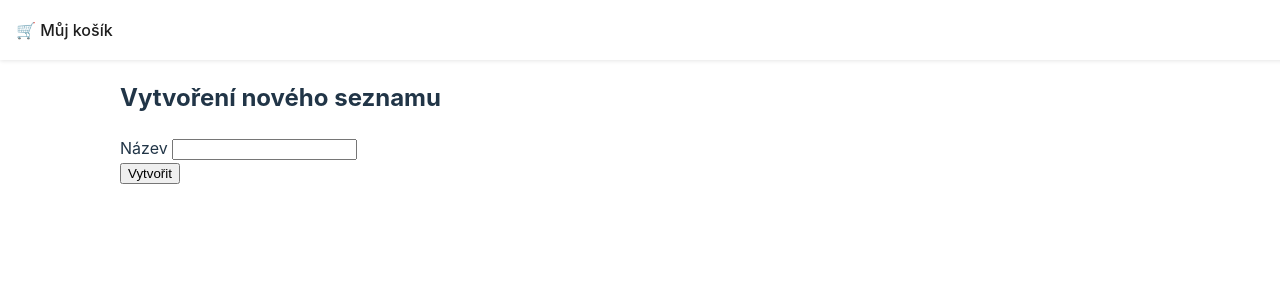
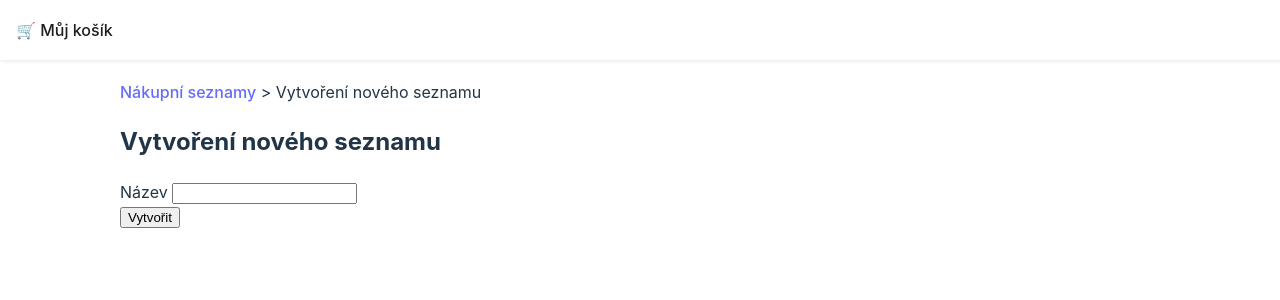
Before and after one commit to azlato/shoppingListsReact, a React (Vite) app in the folder web/: page /lists/create in a window 1280 px wide. Shown: the top 300 px of the page. Built offline with nearby package versions, Linux system fonts and the light colour scheme; no server answers.

Commit message:
Breadcrumbs for easy nav

```diff
--- /dev/null
+++ b/web/src/components/breadcrumbs/Breadcrumbs.tsx
@@ -0,0 +1,19 @@
+import { Link } from 'react-router-dom';
+
+interface IProps {
+  title: string;
+}
+
+function BreadCrumbs({ title }: IProps) {
+  return (
+    <div>
+      <Link to="/">Nákupní seznamy</Link>
+      {' '}
+      {'>'}
+      {' '}
+      {title}
+    </div>
+  );
+}
+
+export default BreadCrumbs;
--- a/web/src/pages/createList/CreateList.tsx
+++ b/web/src/pages/createList/CreateList.tsx
@@ -2,6 +2,7 @@ import { useContext } from 'react';
 import { useNavigate } from 'react-router-dom';
 import { ShopingListsContext, IList } from '../../context/ShopingListsContext';
 import ShoppingListForm from '../../components/shoppingListForm/ShoppingListForm';
+import BreadCrumbs from '../../components/breadcrumbs/Breadcrumbs';
 
 function CreateList() {
   const { createList } = useContext(ShopingListsContext);
@@ -15,6 +16,8 @@ function CreateList() {
 
   return (
     <div>
+      <BreadCrumbs title="Vytvoření nového seznamu" />
+
       <h2>Vytvoření nového seznamu</h2>
       <ShoppingListForm onSubmit={onSubmit} />
     </div>
--- a/web/src/pages/editList/EditList.tsx
+++ b/web/src/pages/editList/EditList.tsx
@@ -2,6 +2,7 @@ import { useContext, useMemo } from 'react';
 import { useParams, useNavigate } from 'react-router-dom';
 import { ShopingListsContext, IList } from '../../context/ShopingListsContext';
 import ShoppingListForm from '../../components/shoppingListForm/ShoppingListForm';
+import BreadCrumbs from '../../components/breadcrumbs/Breadcrumbs';
 
 function EditList() {
   const { id } = useParams();
@@ -22,6 +23,8 @@ function EditList() {
 
   return (
     <div>
+      <BreadCrumbs title={listItem ? `Úprava "${listItem.name}"` : 'Úprava'} />
+
       <h2>Úprava seznamu</h2>
       {listItem
         ? <ShoppingListForm isEditMode initialValues={listItem} onSubmit={onSubmit} />
```
